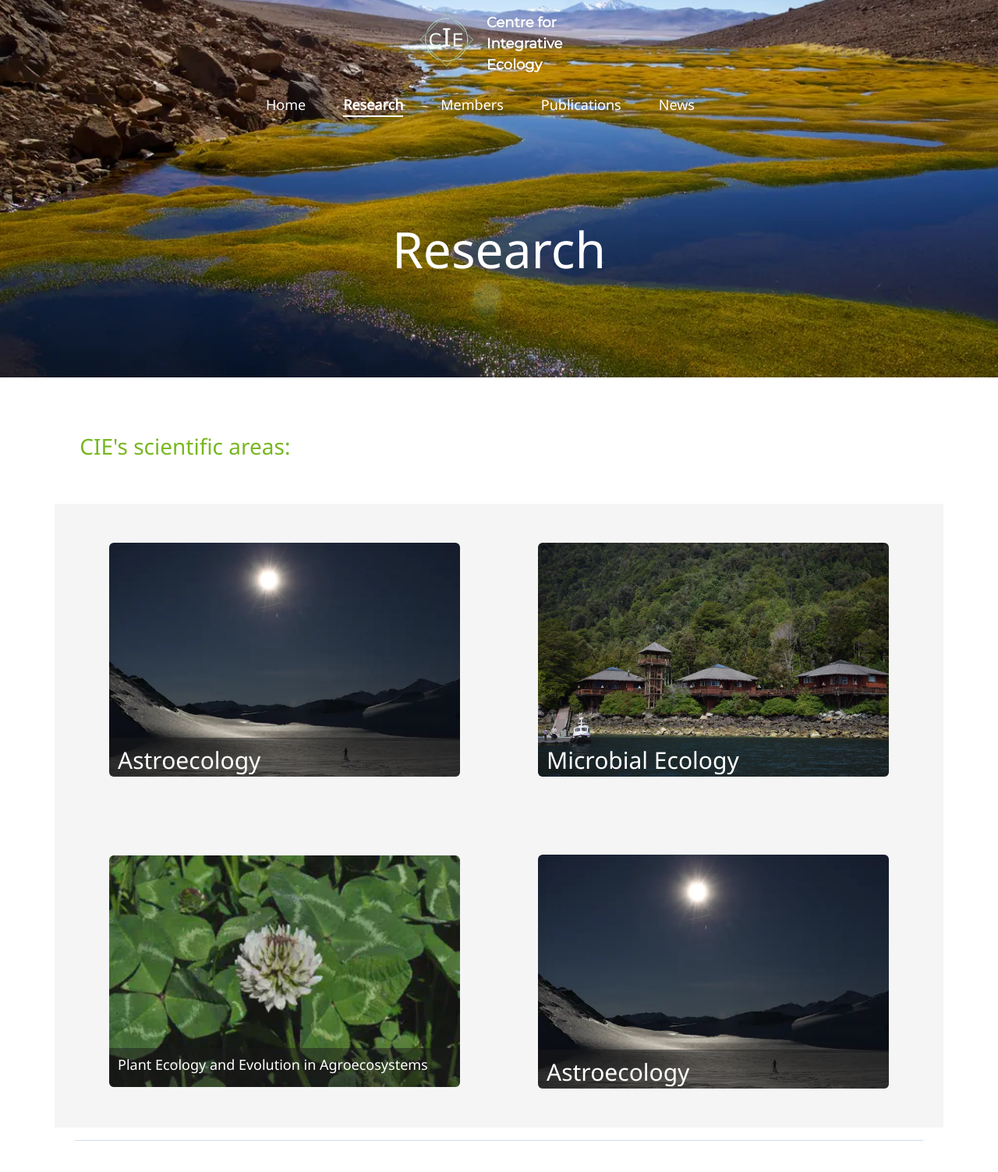
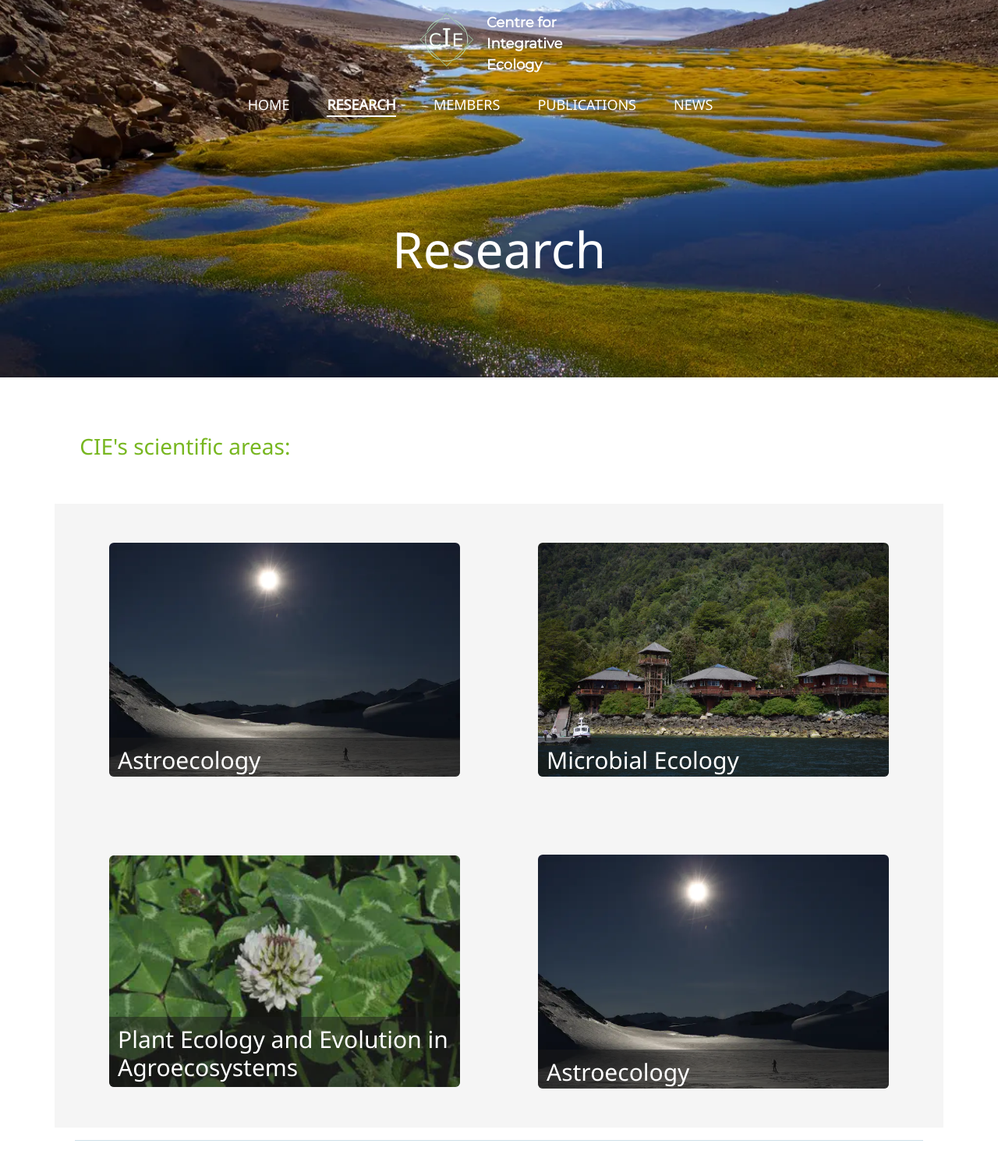
Before and after one commit to Alejndr0exe/ProyectoCEI, a Django app: page /research/ in a window 1280 px wide. Shown: the whole page at 78% size. Run offline with Django 4.2, Linux system fonts and the light colour scheme.

Commit message:
Se actualiza el header

```diff
--- a/static/css/style.css
+++ b/static/css/style.css
@@ -73,14 +73,14 @@
     color:#C2E093;
 }
 
-.nav-item {
+.custom-nav-item {
     font-size: large;
     color: white; /* Color del texto */
 
 
 }
 
-.nav-item:hover {
+.custom-nav-item:hover {
     color: #C2E093; /* Color del texto */
     font-weight: bold;
     border-bottom: 2px solid #C2E093; /* Agrega una línea blanca de 2px de grosor */
@@ -92,7 +92,7 @@ body {
     font-family: 'Noto Sans', sans-serif;
 }
 
-.custom-toggler {
+.custom-custom-toggler {
     border: 1px solid white; /* Agrega un contorno blanco al botón */
     color: white; /* Cambia el color del texto del botón a blanco */
 }
@@ -102,7 +102,7 @@ body {
     color: white; /* Cambia el color del ícono a blanco */
 }
 
-.active {
+.custom-nav-item .active {
     font-weight: bold;
     color: white; /* Color del texto */
     border-bottom: 2px solid white; /* Agrega una línea blanca de 2px de grosor */
@@ -185,6 +185,19 @@ body {
     text-align: start;
 }
 
+.intro-2{
+    height: 90px;
+    width: 450px;
+    padding: 6px;
+    box-sizing: border-box;
+    position: absolute;
+    bottom: 0;
+    background: rgb(27, 27, 27, .5);
+    color: white;
+    transition: .5s ;
+    text-align: start;
+}
+
 #customCard h1{
     margin: 5px;
     font-size: 30px;
@@ -211,6 +224,12 @@ body {
 }
 
 #customCard:hover .intro{
+    height: 250px;
+    bottom: 0px;
+    background: black;
+}
+
+#customCard:hover .intro-2{
     height: 250px;
     bottom: 0px;
     background: black;
@@ -286,3 +305,81 @@ body {
     box-shadow: 5px 5px 20px rgba(0,0,0,0.4);
     transform: translateY(-3%);
 }
+
+.bg-light{
+    background-color: transparent !important;
+}
+
+.carousel-item{
+    height: 100vh;
+    min-height: 300px;
+    transition: transform 0.6s ease;
+}
+
+.carousel-item.next {
+    transform: translateX(100%);
+}
+
+.carousel-item.prev {
+    transform: translateX(-100%);
+}
+
+.carousel-caption{
+    bottom: 150px;
+}
+
+.carousel-caption h5{
+    font-size: 45px;
+    text-transform: uppercase;
+    letter-spacing: 2px;
+    margin-top: 25px;
+}
+
+.carousel-caption p{
+    width: 60%;
+    margin: auto;
+    font-size: 18px;
+    line-height: 1.9;
+}
+
+.carousel-caption a{
+    text-transform: uppercase;
+    text-decoration: none;
+    background: #3A7DA4;
+    padding: 10px 30px;
+    display: inline-block;
+    color: #000;
+    margin-top: 15px;
+}
+
+.navbar-nav a{
+    font-size: 18px;
+    text-transform: uppercase;
+    font-weight: 500;
+}
+
+.navbar-light .navbar-brand{
+    color: #fff;
+    font-size: 25px;
+    text-transform: uppercase;
+    font-weight: bold;
+    letter-spacing: 2px;
+}
+
+.navbar-light .navbar-brand:focus,
+.navbar-light .navbar-brand:hover{
+    color: #fff;
+}
+
+.navbar-light .navbar-nav .nav-link{
+    color: #fff;
+}
+
+.navbar-light .navbar-nav .nav-link:focus,
+.navbar-light .navbar-nav .nav-link:hover{
+    color: #fff;
+}
+
+.w-100{
+    height: 100vh;
+}
--- a/templates/research/research.html
+++ b/templates/research/research.html
@@ -41,24 +41,24 @@
           <div class="col mt-3">
 
             <nav class="nav navbar-expand-lg ">
-              <button class="navbar-toggler custom-toggler" type="button" data-bs-toggle="collapse" data-bs-target="#navbarSupportedContent" aria-controls="navbarSupportedContent" aria-expanded="false" aria-label="Toggle navigation">
+              <button class="navbar-toggler custom-custom-toggler custom-toggler" type="button" data-bs-toggle="collapse" data-bs-target="#navbarSupportedContent" aria-controls="navbarSupportedContent" aria-expanded="false" aria-label="Toggle navigation">
                   <i class="bi bi-list icon-white"></i>
               </button>
               <div class="collapse navbar-collapse" id="navbarSupportedContent">
                   <ul class="navbar-nav mx-auto mb-2 mb-lg-0 justify-content-center">
-                    <li class="nav-item me-5">
+                    <li class="nav-item custom-nav-item me-5">
                       <a class="nav-link" href="{% url 'home' %}">Home</a>
                     </li>
-                    <li class="nav-item me-5">
+                    <li class="nav-item custom-nav-item me-5">
                       <a class="nav-link active" aria-current="page" href="#">Research</a>
                     </li>
-                    <li class="nav-item me-5">
+                    <li class="nav-item custom-nav-item me-5">
                       <a class="nav-link"  href="{% url 'miembros' %}">Members</a>
                     </li>
-                    <li class="nav-item me-5">
+                    <li class="nav-item custom-nav-item me-5">
                       <a class="nav-link" href="{% url 'pub' %}">Publications</a>
                     </li>
-                    <li class="nav-item me-5">
+                    <li class="nav-item custom-nav-item me-5">
                       <a class="nav-link" href="{% url 'news' %}">News</a>
                     </li>
                   </ul>
@@ -138,10 +138,10 @@
         <div class="card" id="customCard">
           <img src="{% static 'img/plant.webp' %}" alt=" plant img " >
 
-          <div class="intro">
-            <h2>
+          <div class="intro-2">
+            <h1>
               Plant Ecology and Evolution in Agroecosystems
-            </h2>
+            </h1>
             <p>
               <span>Plants </span>are the key as they produce most of the organic energy that sustain life and ecosystem processes on earth. This <span>organic energy</span> can be in live organisms or dead matter and sustain plant-based trophic food webs or detritus-based trophic webs.
             </p>
@@ -164,9 +164,9 @@
         </div>
 
 
-      </div>
+    </div>
 
-      <hr style="color: #3A7DA4;" class="mx-5" >
+    <hr style="color: #3A7DA4;" class="mx-5" >
 
 
 
```
Also changed, not shown: templates/homeApp/index.html (+14 -6 lines), templates/members/members.html (+6 -6 lines), templates/news/new.html (+6 -6 lines), templates/news/news.html (+6 -6 lines), templates/publications/publications.html (+6 -6 lines), static/img/ejemplo.jpg (added).
